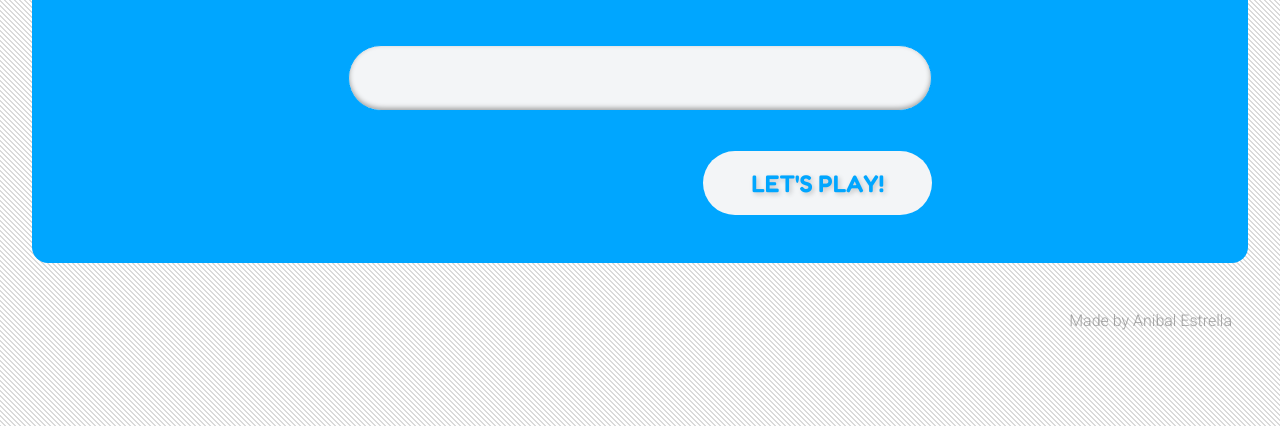
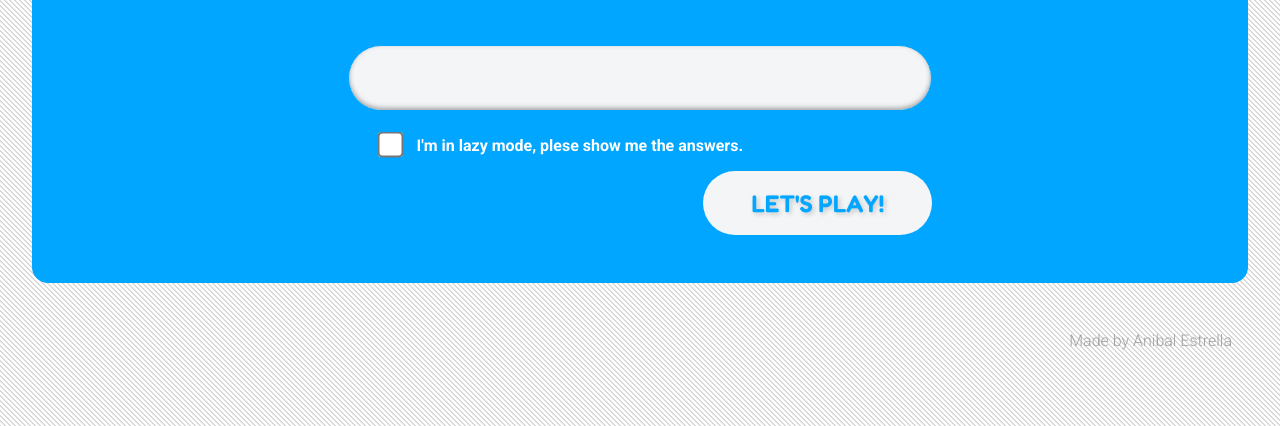
Before and after one commit to zensir/pasapalabra, a plain HTML site: page index.html in a window 1280 px wide. Shown: the part 374-800 px from the top of the page. Drawn offline with Linux system fonts and the light colour scheme.

Commit message:
added checkbox for hide/show answers option
added checkbox for hide/show answers option

```diff
--- a/index.html
+++ b/index.html
@@ -29,7 +29,13 @@
                 <p class="text">Please enter your name to start the game.</p>
                 <form>
                     <input type="text" class="input-user-name" autocomplete="off" />
-                    <button class="button-start-game">let's play!</button>
+                    <div class="radio-button">
+                        <label class="label-show-answers">
+                            <input type="checkbox" class="input-show-answers" name="show-answers" value="true">
+                            I'm in lazy mode, plese show me the answers.
+                        </label>
+                    </div>
+                    <button class="button-start-game">Let's play!</button>
                 </form>
             </div>
         </div>
```
